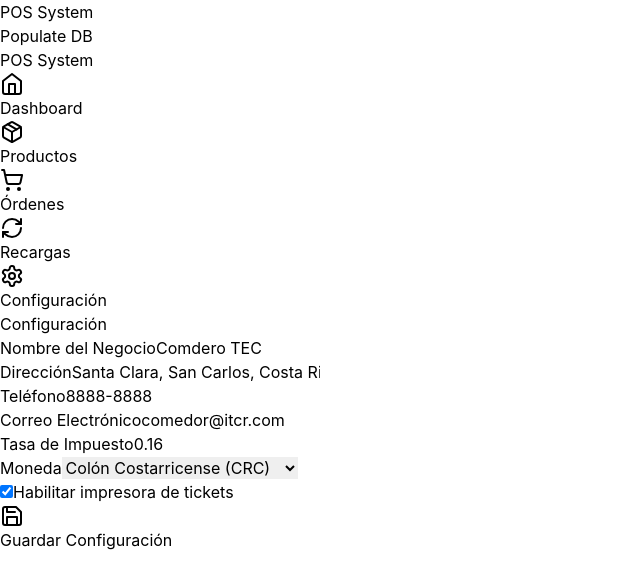
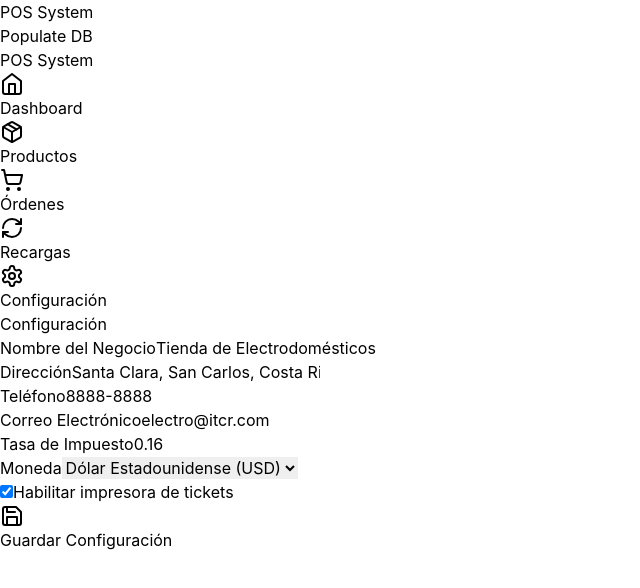
Before and after one commit to anthonyariasr/digital_wallet, a React (Vite) app in the folder frontend/: page /settings in a window 1280 px wide. Shown: the top 588 px of the page, without its empty margins (0-640 px from the left). Built offline with nearby package versions, Linux system fonts and the light colour scheme; no server answers.

Commit message:
Refactor Dashboard component

```diff
--- a/frontend/src/pages/Dashboard.tsx
+++ b/frontend/src/pages/Dashboard.tsx
@@ -115,6 +115,9 @@ const Dashboard: React.FC = () => {
           Procesar recarga
         </button>
       </div>
+      <footer className="mt-12 text-center text-gray-500">
+        &copy; {new Date().getFullYear()} Desarrollado por Anthony Arias, Luis Méndez y Roosevelt Pérez
+      </footer>
     </div>
   );
 };
--- a/frontend/src/pages/Settings.tsx
+++ b/frontend/src/pages/Settings.tsx
@@ -3,12 +3,12 @@ import { Save } from 'lucide-react';
 
 const Settings = () => {
   const [settings, setSettings] = useState({
-    businessName: 'Comdero TEC',
+    businessName: 'Tienda de Electrodomésticos',
     address: 'Santa Clara, San Carlos, Costa Rica',
     phone: '8888-8888',
-    email: 'comedor@itcr.com',
+    email: 'electro@itcr.com',
     taxRate: 0.16,
-    currency: 'CRC',
+    currency: 'USD',
     printerEnabled: true,
   });
 
```
